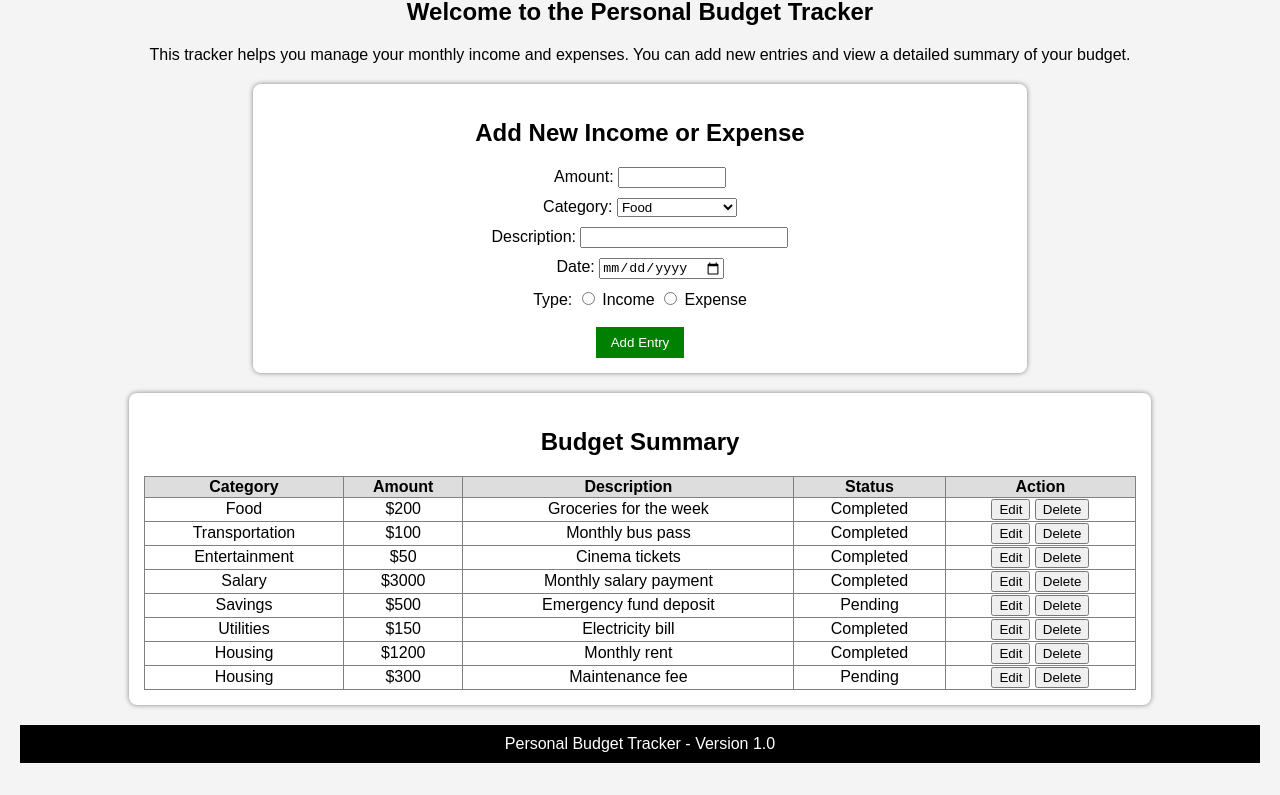
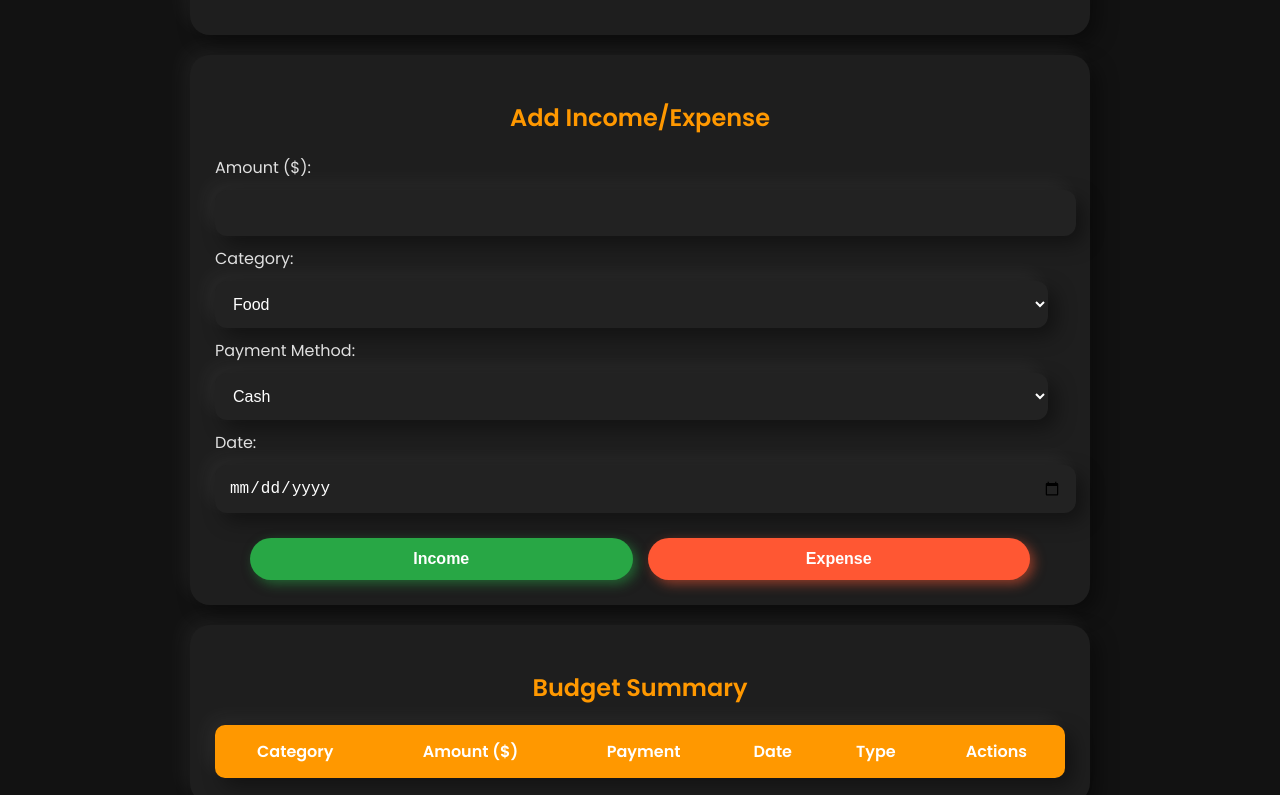
Before and after one commit to shahdhruvp16/innomatics-internship-task-1, a plain HTML site: page index.html in a window 1280 px wide. Shown: the part 140-935 px from the top of the page. Drawn offline with nearby package versions, Linux system fonts and the light colour scheme.

Commit message:
Update index.html

```diff
--- a/index.html
+++ b/index.html
@@ -4,131 +4,305 @@
     <meta charset="UTF-8">
     <meta name="viewport" content="width=device-width, initial-scale=1.0">
     <title>Personal Budget Tracker</title>
+    <script src="https://cdn.jsdelivr.net/npm/chart.js"></script>
+    <link href="https://fonts.googleapis.com/css2?family=Poppins:wght@300;400;600&display=swap" rel="stylesheet">
+    <!-- Include Font Awesome -->
+    <link href="https://cdnjs.cloudflare.com/ajax/libs/font-awesome/6.0.0-beta3/css/all.min.css" rel="stylesheet">
+    <style>
+        :root {
+            --bg-dark: #121212;
+            --card-dark: #1e1e1e;
+            --text-dark: #e0e0e0;
+            --shadow-dark: 8px 8px 20px rgba(0, 0, 0, 0.4), -8px -8px 20px rgba(255, 255, 255, 0.05);
+            --bg-light: #f4f4f4;
+            --card-light: #ffffff;
+            --text-light: #333333;
+            --shadow-light: 8px 8px 20px rgba(0, 0, 0, 0.1), -8px -8px 20px rgba(255, 255, 255, 0.1);
+        }
+
+        body {
+            font-family: 'Poppins', sans-serif;
+            margin: 0;
+            padding: 0;
+            background-color: var(--bg-dark);
+            color: var(--text-dark);
+            transition: all 0.4s ease-in-out;
+        }
+
+        .container {
+            max-width: 900px;
+            margin: 30px auto;
+            padding: 20px;
+        }
+
+        .card {
+            background: var(--card-dark);
+            padding: 25px;
+            border-radius: 20px;
+            box-shadow: var(--shadow-dark);
+            margin-bottom: 20px;
+            transition: all 0.4s ease-in-out;
+        }
+
+        h2 {
+            text-align: center;
+            color: #ff9800;
+            margin-bottom: 20px;
+        }
+
+        input, select, textarea {
+            width: 98%;
+            padding: 14px;
+            margin: 10px 0;
+            border: none;
+            border-radius: 12px;
+            font-size: 16px;
+            background: #222;
+            color: #fff;
+            box-shadow: var(--shadow-dark);
+            transition: all 0.3s ease-in-out;
+        }
+
+        .btn-group {
+            display: flex;
+            justify-content: center;
+            gap: 15px;
+            margin-top: 15px;
+        }
+
+        .btn-group button {
+            padding: 12px 25px;
+            border-radius: 30px;
+            border: none;
+            font-size: 16px;
+            font-weight: bold;
+            cursor: pointer;
+            transition: 0.3s;
+            width: 45%;
+        }
+
+        .btn-income {
+            background-color: #28a745;
+            color: white;
+            box-shadow: 4px 4px 12px rgba(40, 167, 69, 0.5);
+        }
+
+        .btn-expense {
+            background-color: #ff5733;
+            color: white;
+            box-shadow: 4px 4px 12px rgba(255, 87, 51, 0.5);
+        }
+
+        button:hover {
+            transform: scale(1.05);
+        }
+
+        table {
+            width: 100%;
+            border-collapse: collapse;
+            margin-top: 20px;
+            background: var(--card-dark);
+            box-shadow: var(--shadow-dark);
+            border-radius: 10px;
+            overflow: hidden;
+        }
+
+        th, td {
+            padding: 14px;
+            text-align: center;
+        }
+
+        th {
+            background-color: #ff9800;
+            color: white;
+        }
+
+        .edit-btn {
+            background: #ffc107;
+            border: none;
+            padding: 6px 12px;
+            cursor: pointer;
+            margin-right: 5px;
+        }
+
+        .delete-btn {
+            background: #dc3545;
+            border: none;
+            padding: 6px 12px;
+            cursor: pointer;
+        }
+
+        /* Switch Mode Button */
+        .switch-mode-btn {
+            position: fixed;
+            top: 20px;
+            right: 20px;
+            padding: 12px;
+            background-color: #ff9800;
+            color: white;
+            border: none;
+            border-radius: 50%;
+            cursor: pointer;
+            font-size: 18px;
+            box-shadow: var(--shadow-dark);
+            transition: background-color 0.3s ease;
+        }
+
+        .switch-mode-btn i {
+            font-size: 20px;
+        }
+    </style>
 </head>
-<body style="font-family: Arial, sans-serif; text-align: center; margin: 0; padding: 20px; background-color: #f4f4f4;">
+<body>
 
+    <!-- Switch Mode Button with FontAwesome Icon -->
+    <button class="switch-mode-btn" onclick="toggleMode()">
+        <i class="fas fa-sun"></i> <!-- Sun icon for Light mode -->
+    </button>
 
-    <header>
-        <h1>Personal Budget Tracker</h1>
-        <a href="#add-income-expense">Add Income/Expense</a> |
-        <a href="#budget-summary">View Budget Summary</a>
-    </header>
+    <div class="container">
+        <div class="card">
+            <h2>Personal Budget Tracker</h2>
+        </div>
 
+        <div class="card">
+            <h2>Add Income/Expense</h2>
+            <form id="budgetForm">
+                <input type="hidden" id="editIndex" value="-1">
 
-    <section style="margin: 20px auto; width: 80%;">
-        <h2>Welcome to the Personal Budget Tracker</h2>
-        <p>This tracker helps you manage your monthly income and expenses. You can add new entries and view a detailed summary of your budget.</p>
-    </section>
+                <label for="amount">Amount ($):</label>
+                <input type="number" id="amount" required>
 
+                <label for="category">Category:</label>
+                <select id="category" required>
+                    <option value="Food">Food</option>
+                    <option value="Transportation">Transportation</option>
+                    <option value="Entertainment">Entertainment</option>
+                    <option value="Utilities">Utilities</option>
+                    <option value="Shopping">Shopping</option>
+                    <option value="Salary">Salary</option>
+                    <option value="Trading">Trading</option>
+                    <option value="Freelancing">Freelancing</option>
+                    <option value="Rental Income">Rental Income</option>
+                    <option value="Pension">Pension</option>
+                    <option value="Other">Other</option>
+                </select>
 
-    <section id="add-income-expense" style="margin: 20px auto; width: 60%; padding: 15px; background: white; border-radius: 8px; box-shadow: 0px 0px 5px gray;">
-        <h2>Add New Income or Expense</h2>
-        <form>
-            <label>Amount: </label>
-            <input type="number" style="width: 100px; margin-bottom: 10px;"><br>
+                <label for="payment">Payment Method:</label>
+                <select id="payment" required>
+                    <option value="Cash">Cash</option>
+                    <option value="Credit Card">Credit Card</option>
+                    <option value="UPI">UPI</option>
+                    <option value="Bank Transfer">Bank Transfer</option>
+                </select>
 
-            <label>Category: </label>
-            <select style="width: 120px; margin-bottom: 10px;">
-                <option>Food</option>
-                <option>Transportation</option>
-                <option>Entertainment</option>
-                <option>Utilities</option>
-                <option>Housing</option>
-                <option>Salary</option>
-            </select><br>
+                <label for="date">Date:</label>
+                <input type="date" id="date" required>
 
-            <label>Description: </label>
-            <input type="text" style="width: 200px; margin-bottom: 10px;"><br>
+                <!-- Removed the Tags and Description fields -->
 
-            <label>Date: </label>
-            <input type="date" style="margin-bottom: 10px;"><br>
+                <div class="btn-group">
+                    <button type="button" class="btn-income" onclick="addOrUpdateTransaction('Income')">Income</button>
+                    <button type="button" class="btn-expense" onclick="addOrUpdateTransaction('Expense')">Expense</button>
+                </div>
+            </form>
+        </div>
 
-            <label>Type: </label>
-            <input type="radio" name="type" value="Income"> Income
-            <input type="radio" name="type" value="Expense"> Expense <br><br>
+        <div class="card">
+            <h2>Budget Summary</h2>
+            <table>
+                <thead>
+                    <tr>
+                        <th>Category</th>
+                        <th>Amount ($)</th>
+                        <th>Payment</th>
+                        <th>Date</th>
+                        <th>Type</th>
+                        <th>Actions</th>
+                    </tr>
+                </thead>
+                <tbody id="summaryTableBody"></tbody>
+            </table>
+        </div>
+    </div>
 
-            <button type="submit" style="background-color: green; color: white; padding: 8px 15px; border: none; cursor: pointer;">Add Entry</button>
-        </form>
-    </section>
+    <script>
+        let transactions = [];
 
+        function addOrUpdateTransaction(type) {
+            let index = document.getElementById("editIndex").value;
+            let amount = document.getElementById("amount").value;
+            let category = document.getElementById("category").value;
+            let payment = document.getElementById("payment").value;
+            let date = document.getElementById("date").value;
 
-    <section id="budget-summary" style="margin: 20px auto; width: 80%; padding: 15px; background: white; border-radius: 8px; box-shadow: 0px 0px 5px gray;">
-        <h2>Budget Summary</h2>
-        <table border="1" style="width: 100%; border-collapse: collapse;">
-            <thead>
-                <tr style="background-color: #ddd;">
-                    <th>Category</th>
-                    <th>Amount</th>
-                    <th>Description</th>
-                    <th>Status</th>
-                    <th>Action</th>
-                </tr>
-            </thead>
-            <tbody>
-                <tr>
-                    <td>Food</td>
-                    <td>$200</td>
-                    <td>Groceries for the week</td>
-                    <td>Completed</td>
-                    <td><button>Edit</button> <button>Delete</button></td>
-                </tr>
-                <tr>
-                    <td>Transportation</td>
-                    <td>$100</td>
-                    <td>Monthly bus pass</td>
-                    <td>Completed</td>
-                    <td><button>Edit</button> <button>Delete</button></td>
-                </tr>
-                <tr>
-                    <td>Entertainment</td>
-                    <td>$50</td>
-                    <td>Cinema tickets</td>
-                    <td>Completed</td>
-                    <td><button>Edit</button> <button>Delete</button></td>
-                </tr>
-                <tr>
-                    <td>Salary</td>
-                    <td>$3000</td>
-                    <td>Monthly salary payment</td>
-                    <td>Completed</td>
-                    <td><button>Edit</button> <button>Delete</button></td>
-                </tr>
-                <tr>
-                    <td>Savings</td>
-                    <td>$500</td>
-                    <td>Emergency fund deposit</td>
-                    <td>Pending</td>
-                    <td><button>Edit</button> <button>Delete</button></td>
-                </tr>
-                <tr>
-                    <td>Utilities</td>
-                    <td>$150</td>
-                    <td>Electricity bill</td>
-                    <td>Completed</td>
-                    <td><button>Edit</button> <button>Delete</button></td>
-                </tr>
-                <tr>
-                    <td>Housing</td>
-                    <td>$1200</td>
-                    <td>Monthly rent</td>
-                    <td>Completed</td>
-                    <td><button>Edit</button> <button>Delete</button></td>
-                </tr>
-                <tr>
-                    <td>Housing</td>
-                    <td>$300</td>
-                    <td>Maintenance fee</td>
-                    <td>Pending</td>
-                    <td><button>Edit</button> <button>Delete</button></td>
-                </tr>
-            </tbody>
-        </table>
-    </section>
+            if (index === "-1") {
+                transactions.push({ amount, category, payment, date, type });
+            } else {
+                transactions[index] = { amount, category, payment, date, type };
+                document.getElementById("editIndex").value = "-1";
+            }
 
+            renderTable();
+            document.getElementById("budgetForm").reset();
+        }
 
-    <footer style="margin-top: 20px; padding: 10px; background-color: black; color: white;">
-        Personal Budget Tracker - Version 1.0
-    </footer>
+        function renderTable() {
+            let table = document.getElementById("summaryTableBody");
+            table.innerHTML = "";
+
+            transactions.forEach((transaction, index) => {
+                let row = table.insertRow();
+                row.insertCell(0).textContent = transaction.category;
+                row.insertCell(1).textContent = `$${transaction.amount}`;
+                row.insertCell(2).textContent = transaction.payment;
+                row.insertCell(3).textContent = transaction.date;
+                row.insertCell(4).textContent = transaction.type;
+
+                let actionCell = row.insertCell(5);
+                actionCell.innerHTML = `
+                    <button class="edit-btn" onclick="editTransaction(${index})">Edit</button>
+                    <button class="delete-btn" onclick="deleteTransaction(${index})">Delete</button>
+                `;
+            });
+        }
+
+        function editTransaction(index) {
+            let transaction = transactions[index];
+            document.getElementById("amount").value = transaction.amount;
+            document.getElementById("category").value = transaction.category;
+            document.getElementById("payment").value = transaction.payment;
+            document.getElementById("date").value = transaction.date;
+            document.getElementById("editIndex").value = index;
+        }
+
+        function deleteTransaction(index) {
+            transactions.splice(index, 1);
+            renderTable();
+        }
+
+        // Switch Mode Functionality
+        function toggleMode() {
+            let currentMode = document.body.style.backgroundColor;
+            if (currentMode === "rgb(18, 18, 18)") { // Dark mode
+                document.body.style.backgroundColor = "#f4f4f4"; // Light mode
+                document.body.style.color = "#333333";
+                document.querySelectorAll('.card').forEach(card => {
+                    card.style.backgroundColor = "#ffffff";
+                    card.style.boxShadow = "8px 8px 20px rgba(0, 0, 0, 0.1)";
+                });
+                document.querySelector('.switch-mode-btn').innerHTML = `<i class="fas fa-moon"></i>`;
+            } else {
+                document.body.style.backgroundColor = "#121212"; // Dark mode
+                document.body.style.color = "#e0e0e0";
+                document.querySelectorAll('.card').forEach(card => {
+                    card.style.backgroundColor = "#1e1e1e";
+                    card.style.boxShadow = "8px 8px 20px rgba(0, 0, 0, 0.4)";
+                });
+                document.querySelector('.switch-mode-btn').innerHTML = `<i class="fas fa-sun"></i>`;
+            }
+        }
+    </script>
 
 </body>
 </html>
```
